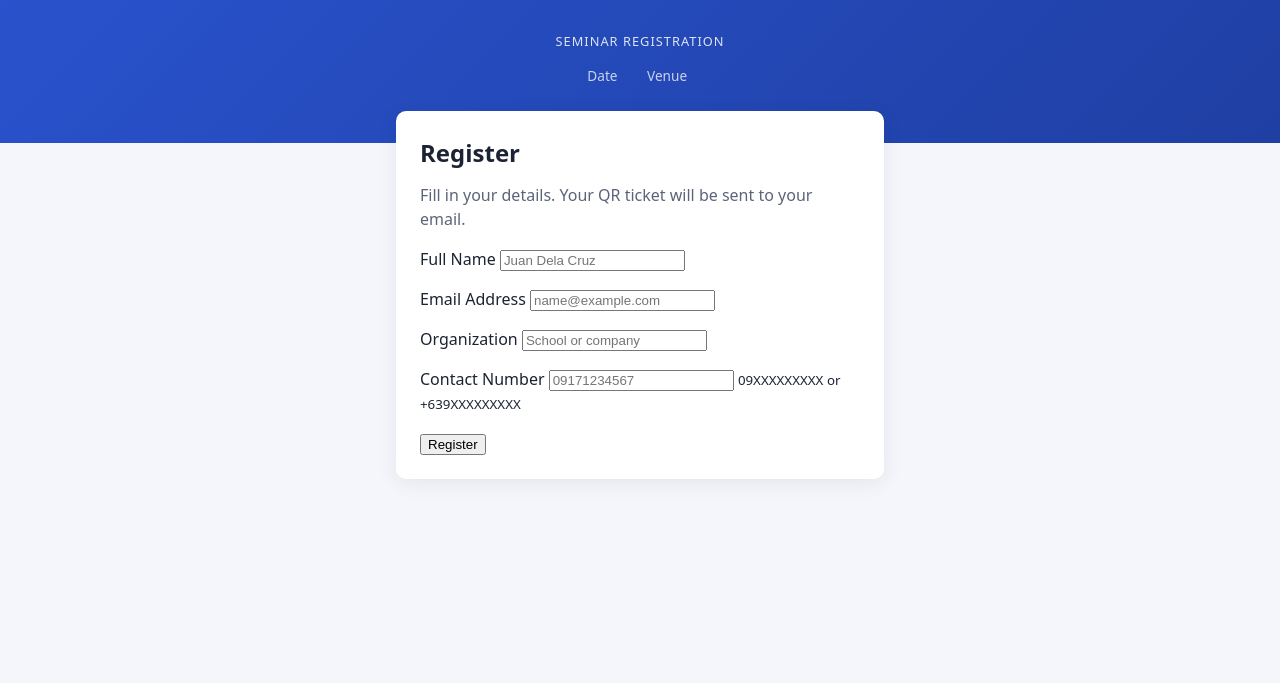
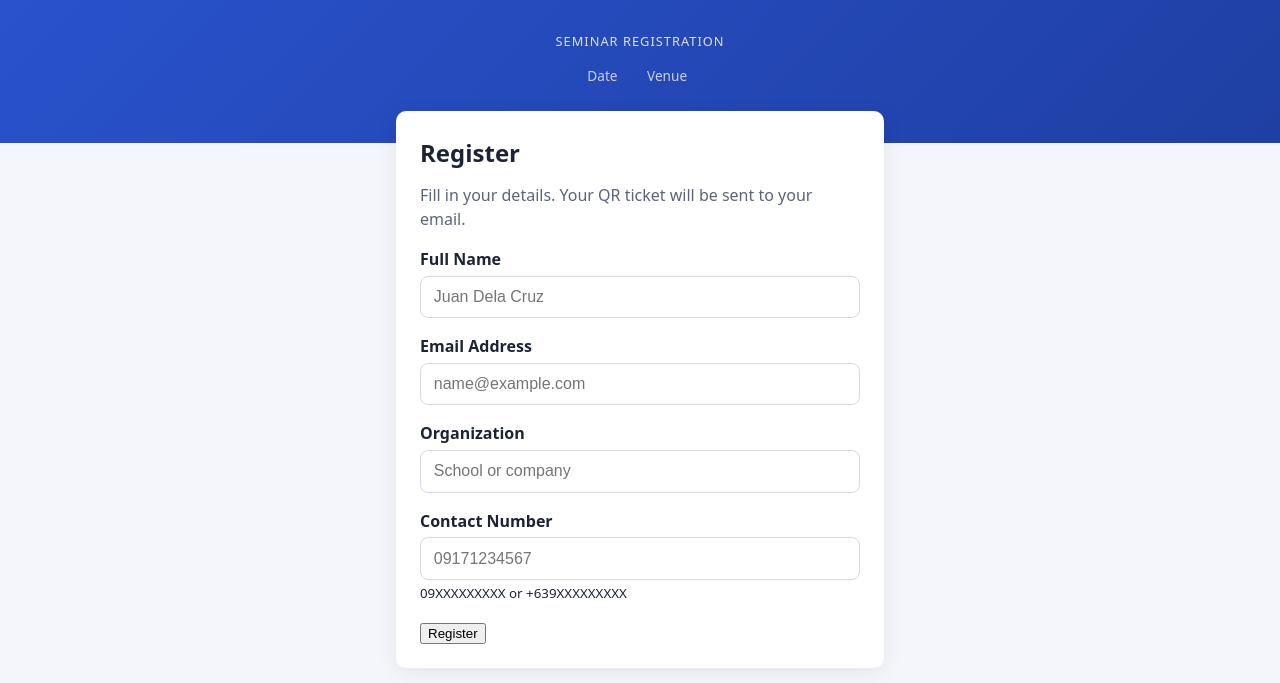
Before and after one commit to lauurnce/my-side-projects, a Python web app: template seminar-registration/app/templates/index.html in a window 1280 px wide. Shown: the top 683 px of the page. Run offline with Jinja, Linux system fonts and the light colour scheme; the template is opened without the code that fills it, so the values that code supplies are empty.

Commit message:
style(form): style inputs and focus state

```diff
--- a/seminar-registration/app/static/css/style.css
+++ b/seminar-registration/app/static/css/style.css
@@ -45,3 +45,16 @@ body {
 }
 .card h2 { margin-top: 0; }
 .lead { color: var(--muted); margin-top: -0.5rem; }
+
+/* Form */
+.field { margin-bottom: 1rem; }
+.field label { display: block; font-weight: 600; margin-bottom: 0.3rem; }
+.field input {
+  width: 100%;
+  padding: 0.7rem 0.8rem;
+  font-size: 1rem;
+  border: 1px solid var(--border);
+  border-radius: 8px;
+  background: #fff;
+}
+.field input:focus { outline: 2px solid var(--primary); outline-offset: 1px; border-color: var(--primary); }
```
